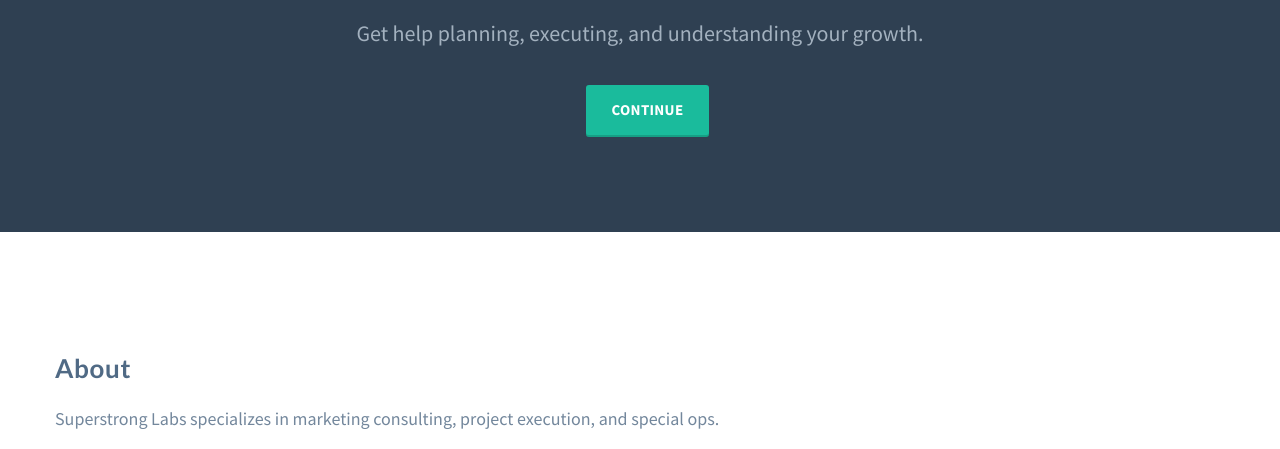
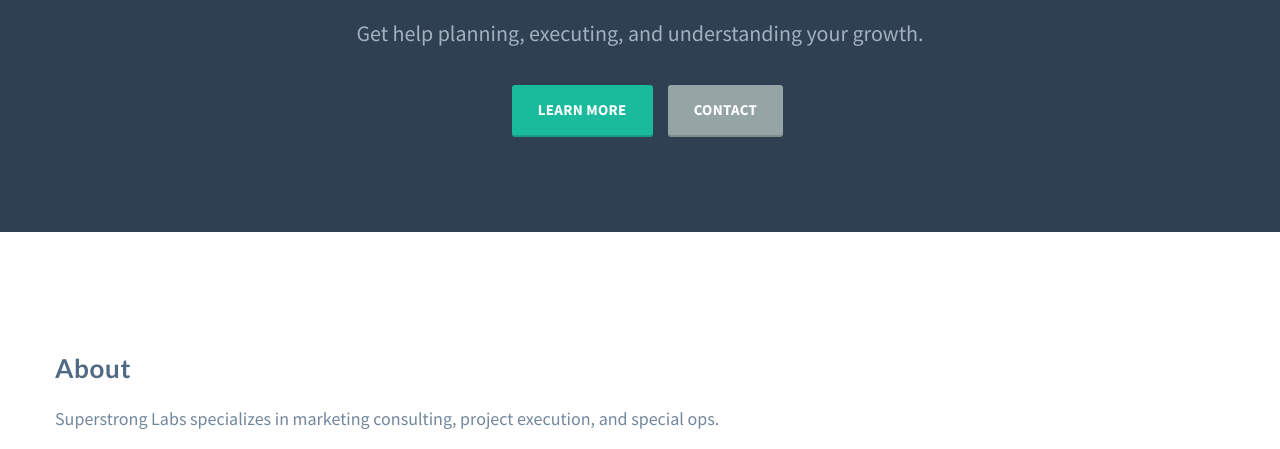
Before and after one commit to superstrong-labs/superstrong-labs.github.io, a plain HTML site: page index.html in a window 1280 px wide. Shown: the part 299-748 px from the top of the page. Drawn offline with Linux system fonts and the light colour scheme.

Commit message:
Add hero contact button

```diff
--- a/index.html
+++ b/index.html
@@ -109,7 +109,7 @@
               <header>
                 <h1>Tech Marketing and Special Ops</h1>
                 <p>Get help planning, executing, and understanding your growth.</p>
-                <p><a href="#about" class="btn btn-large scroll-to">Continue</a></p>
+                <p><a href="#about" class="btn btn-large scroll-to">Learn More</a><a data-toggle="modal" href="#contact" class="btn btn-large btn-gray">Contact</a></p>
               </header>
             </div><!-- /.col -->
           </div><!-- /.row -->
```
